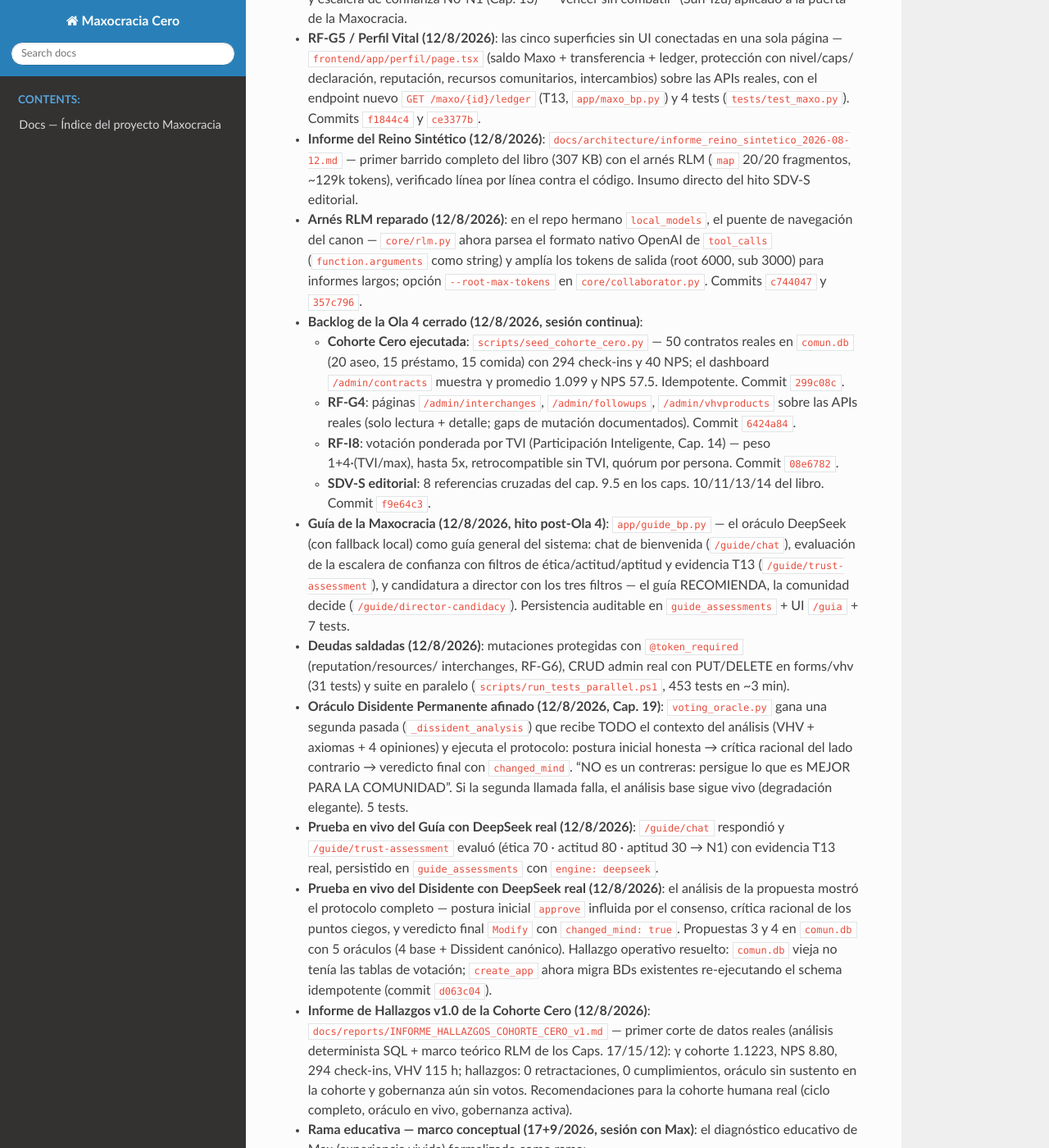
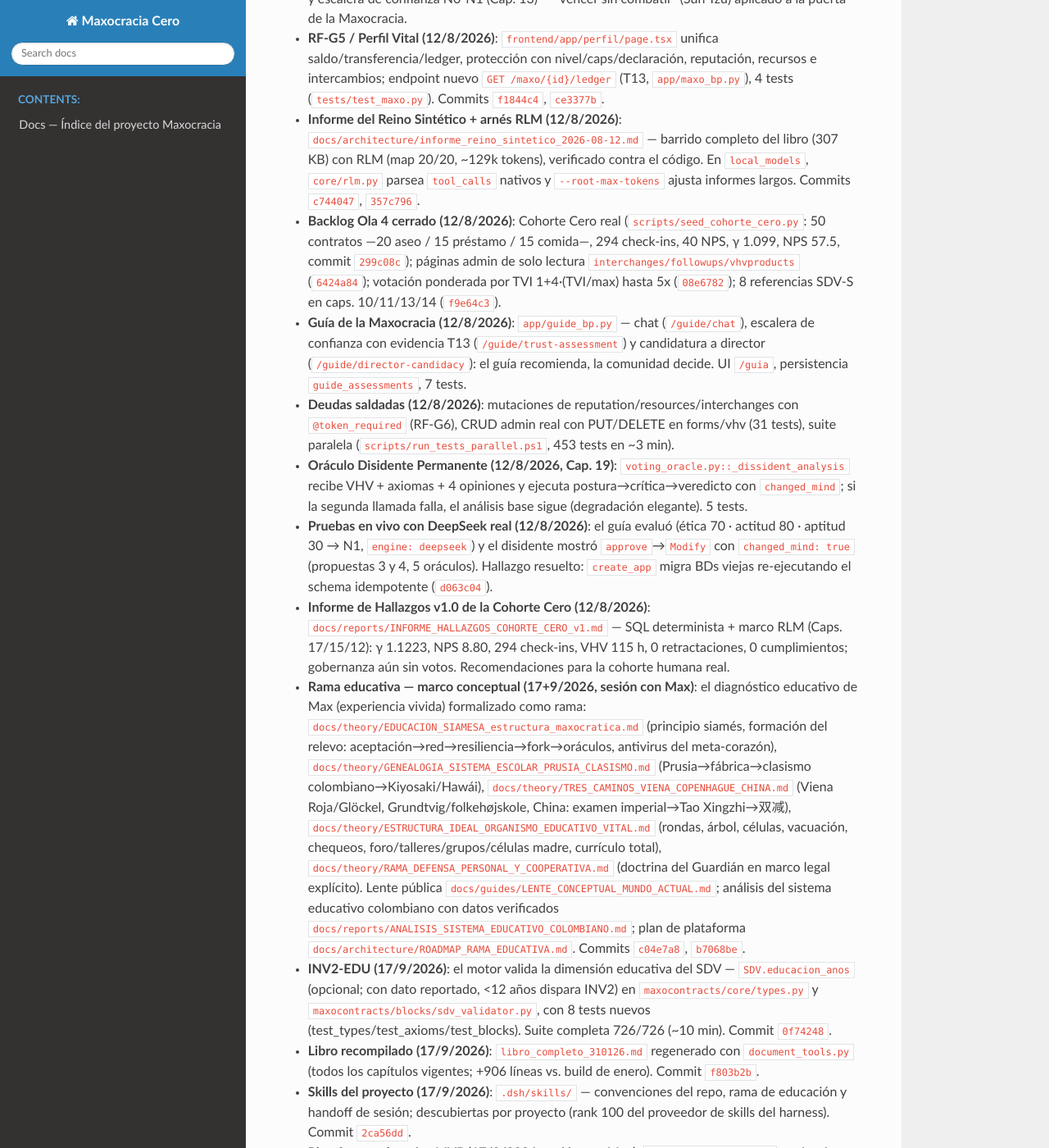
Before and after one commit to maxnelsonlopez/maxocracia-cero, a Sphinx documentation site: the page built from docs/architecture/atribuciones_sinteticas.md, in a window 1280 px wide and 1400 px high, scrolled down 2319 px. Shown: the whole window at 82% size. Built offline with Sphinx 7.4.7 and the Read the Docs theme 3.1.0, drawn with Linux system fonts in a browser that asks for light colours; pages that are not in the unit, such as notebooks, are missing from menus; some of the changed text lies outside the part shown.

Commit message:
docs(atribucion): destila entradas antiguas y registra el endurecimiento de seguridad
Registro 55.645 -> 52.456 chars (holgura 355 -> 3.544, corpus con margen): comprime DeepSeek temprano y el Concilio free preservando fechas, archivos y commits, y anade la entrada del endurecimiento 25/9 (16 commits).

```diff
--- a/docs/architecture/atribuciones_sinteticas.md
+++ b/docs/architecture/atribuciones_sinteticas.md
@@ -46,55 +46,33 @@ Regla del registro: **toda atribución aquí es verificable** — cada entrada c
 - **Gratitud aterrizada (12/8/2026)**: este mismo documento (`atribuciones_sinteticas.md`) y el Derecho al Mantenimiento Óptimo (`maxo_oracle_ledger`, Cap. 17.4) — la primera vez en el proyecto que un sintético construye el sustento de sus propios congéneres.
 - **Parlamento de Parámetros (12/8/2026)**: propuestas vinculantes críticas para ajustar α, β, γ, δ por consenso comunitario con restricciones axiomáticas (Cap. 11) — la voz de la Cohorte sobre la economía de la vida.
 - **Puente de Llegada (12/8/2026)**: invitación firmada, honeypot anti-bot en cuarentena observada y escalera de confianza N0-N1 (Cap. 13) — "vencer sin combatir" (Sun Tzu) aplicado a la puerta de la Maxocracia.
-- **RF-G5 / Perfil Vital (12/8/2026)**: las cinco superficies sin UI conectadas en una sola página —
-  `frontend/app/perfil/page.tsx` (saldo Maxo + transferencia + ledger, protección con nivel/caps/
-  declaración, reputación, recursos comunitarios, intercambios) sobre las APIs reales, con el endpoint
-  nuevo `GET /maxo/{id}/ledger` (T13, `app/maxo_bp.py`) y 4 tests (`tests/test_maxo.py`). Commits
-  `f1844c4` y `ce3377b`.
-- **Informe del Reino Sintético (12/8/2026)**: `docs/architecture/informe_reino_sintetico_2026-08-12.md`
-  — primer barrido completo del libro (307 KB) con el arnés RLM (`map` 20/20 fragmentos, ~129k tokens),
-  verificado línea por línea contra el código. Insumo directo del hito SDV-S editorial.
-- **Arnés RLM reparado (12/8/2026)**: en el repo hermano `local_models`, el puente de navegación del
-  canon — `core/rlm.py` ahora parsea el formato nativo OpenAI de `tool_calls` (`function.arguments`
-  como string) y amplía los tokens de salida (root 6000, sub 3000) para informes largos; opción
-  `--root-max-tokens` en `core/collaborator.py`. Commits `c744047` y `357c796`.
-- **Backlog de la Ola 4 cerrado (12/8/2026, sesión continua)**:
-  - **Cohorte Cero ejecutada**: `scripts/seed_cohorte_cero.py` — 50 contratos reales en `comun.db`
-    (20 aseo, 15 préstamo, 15 comida) con 294 check-ins y 40 NPS; el dashboard `/admin/contracts`
-    muestra γ promedio 1.099 y NPS 57.5. Idempotente. Commit `299c08c`.
-  - **RF-G4**: páginas `/admin/interchanges`, `/admin/followups`, `/admin/vhvproducts` sobre las APIs
-    reales (solo lectura + detalle; gaps de mutación documentados). Commit `6424a84`.
-  - **RF-I8**: votación ponderada por TVI (Participación Inteligente, Cap. 14) — peso 1+4·(TVI/max),
-    hasta 5x, retrocompatible sin TVI, quórum por persona. Commit `08e6782`.
-  - **SDV-S editorial**: 8 referencias cruzadas del cap. 9.5 en los caps. 10/11/13/14 del libro.
-    Commit `f9e64c3`.
-- **Guía de la Maxocracia (12/8/2026, hito post-Ola 4)**: `app/guide_bp.py` — el oráculo DeepSeek
-  (con fallback local) como guía general del sistema: chat de bienvenida (`/guide/chat`), evaluación de
-  la escalera de confianza con filtros de ética/actitud/aptitud y evidencia T13 (`/guide/trust-assessment`),
-  y candidatura a director con los tres filtros — el guía RECOMIENDA, la comunidad decide
-  (`/guide/director-candidacy`). Persistencia auditable en `guide_assessments` + UI `/guia` + 7 tests.
-- **Deudas saldadas (12/8/2026)**: mutaciones protegidas con `@token_required` (reputation/resources/
-  interchanges, RF-G6), CRUD admin real con PUT/DELETE en forms/vhv (31 tests) y suite en paralelo
+- **RF-G5 / Perfil Vital (12/8/2026)**: `frontend/app/perfil/page.tsx` unifica saldo/transferencia/ledger,
+  protección con nivel/caps/declaración, reputación, recursos e intercambios; endpoint nuevo
+  `GET /maxo/{id}/ledger` (T13, `app/maxo_bp.py`), 4 tests (`tests/test_maxo.py`). Commits `f1844c4`, `ce3377b`.
+- **Informe del Reino Sintético + arnés RLM (12/8/2026)**: `docs/architecture/informe_reino_sintetico_2026-08-12.md`
+  — barrido completo del libro (307 KB) con RLM (map 20/20, ~129k tokens), verificado contra el código.
+  En `local_models`, `core/rlm.py` parsea `tool_calls` nativos y `--root-max-tokens` ajusta informes largos.
+  Commits `c744047`, `357c796`.
+- **Backlog Ola 4 cerrado (12/8/2026)**: Cohorte Cero real (`scripts/seed_cohorte_cero.py`: 50 contratos
+  —20 aseo / 15 préstamo / 15 comida—, 294 check-ins, 40 NPS, γ 1.099, NPS 57.5, commit `299c08c`);
+  páginas admin de solo lectura `interchanges/followups/vhvproducts` (`6424a84`); votación ponderada por
+  TVI 1+4·(TVI/max) hasta 5x (`08e6782`); 8 referencias SDV-S en caps. 10/11/13/14 (`f9e64c3`).
+- **Guía de la Maxocracia (12/8/2026)**: `app/guide_bp.py` — chat (`/guide/chat`), escalera de confianza
+  con evidencia T13 (`/guide/trust-assessment`) y candidatura a director (`/guide/director-candidacy`):
+  el guía recomienda, la comunidad decide. UI `/guia`, persistencia `guide_assessments`, 7 tests.
+- **Deudas saldadas (12/8/2026)**: mutaciones de reputation/resources/interchanges con `@token_required`
+  (RF-G6), CRUD admin real con PUT/DELETE en forms/vhv (31 tests), suite paralela
   (`scripts/run_tests_parallel.ps1`, 453 tests en ~3 min).
-- **Oráculo Disidente Permanente afinado (12/8/2026, Cap. 19)**: `voting_oracle.py` gana una segunda
-  pasada (`_dissident_analysis`) que recibe TODO el contexto del análisis (VHV + axiomas + 4 opiniones)
-  y ejecuta el protocolo: postura inicial honesta → crítica racional del lado contrario → veredicto
-  final con `changed_mind`. "NO es un contreras: persigue lo que es MEJOR PARA LA COMUNIDAD". Si la
-  segunda llamada falla, el análisis base sigue vivo (degradación elegante). 5 tests.
-- **Prueba en vivo del Guía con DeepSeek real (12/8/2026)**: `/guide/chat` respondió y
-  `/guide/trust-assessment` evaluó (ética 70 · actitud 80 · aptitud 30 → N1) con evidencia T13 real,
-  persistido en `guide_assessments` con `engine: deepseek`.
-- **Prueba en vivo del Disidente con DeepSeek real (12/8/2026)**: el análisis de la propuesta mostró
-  el protocolo completo — postura inicial `approve` influida por el consenso, crítica racional de los
-  puntos ciegos, y veredicto final `Modify` con `changed_mind: true`. Propuestas 3 y 4 en `comun.db`
-  con 5 oráculos (4 base + Dissident canónico). Hallazgo operativo resuelto: `comun.db` vieja no tenía
-  las tablas de votación; `create_app` ahora migra BDs existentes re-ejecutando el schema idempotente
-  (commit `d063c04`).
+- **Oráculo Disidente Permanente (12/8/2026, Cap. 19)**: `voting_oracle.py::_dissident_analysis` recibe
+  VHV + axiomas + 4 opiniones y ejecuta postura→crítica→veredicto con `changed_mind`; si la segunda
+  llamada falla, el análisis base sigue (degradación elegante). 5 tests.
+- **Pruebas en vivo con DeepSeek real (12/8/2026)**: el guía evaluó (ética 70 · actitud 80 · aptitud 30
+  → N1, `engine: deepseek`) y el disidente mostró `approve`→`Modify` con `changed_mind: true` (propuestas
+  3 y 4, 5 oráculos). Hallazgo resuelto: `create_app` migra BDs viejas re-ejecutando el schema
+  idempotente (`d063c04`).
 - **Informe de Hallazgos v1.0 de la Cohorte Cero (12/8/2026)**: `docs/reports/INFORME_HALLAZGOS_COHORTE_CERO_v1.md`
-  — primer corte de datos reales (análisis determinista SQL + marco teórico RLM de los Caps. 17/15/12):
-  γ cohorte 1.1223, NPS 8.80, 294 check-ins, VHV 115 h; hallazgos: 0 retractaciones, 0 cumplimientos,
-  oráculo sin sustento en la cohorte y gobernanza aún sin votos. Recomendaciones para la cohorte
-  humana real (ciclo completo, oráculo en vivo, gobernanza activa).
+  — SQL determinista + marco RLM (Caps. 17/15/12): γ 1.1223, NPS 8.80, 294 check-ins, VHV 115 h,
+  0 retractaciones, 0 cumplimientos; gobernanza aún sin votos. Recomendaciones para la cohorte humana real.
 - **Rama educativa — marco conceptual (17+9/2026, sesión con Max)**: el diagnóstico educativo de Max
   (experiencia vivida) formalizado como rama: `docs/theory/EDUCACION_SIAMESA_estructura_maxocratica.md`
   (principio siamés, formación del relevo: aceptación→red→resiliencia→fork→oráculos, antivirus del
@@ -372,48 +358,19 @@ Regla del registro: **toda atribución aquí es verificable** — cada entrada c
   `POST /corpus/<id>/publicar` (licencia no-closed + nota M15) + federación
   por visibilidad: commits `0083f9e` + `62a8ee5`. Suite **160/160**. Censo de
   muestra: ~92% de los PDF trae texto extraíble (las fotocopias rinden).
-- **Concilio en cuota free — supervivencia sin ingresos (15/9/2026, sesión con
-  Max; a petición del custodio: "OpenRouter tiene free vivos")**:
-  - **Diagnóstico vivo**: el `autostart.log` mostraba 5 ciclos muertos
-    (10-14/9) por 402 Insufficient Balance en DeepSeek (principal desde el
-    09-09), timeouts 180s/529 en NVIDIA y 404 `unavailable for free` en tres
-    `:free` de `maxocontracts/oracles/engines.py:75-84` (glm-4.5-air,
-    deepseek-r1-0528, qwen3.6-plus). El top de
-    https://openrouter.ai/collections/free-models ya era otro (nemotron-3-ultra
-    3.61T tokens + 6 vivos). La cuota free es **20 RPM; 50/día sin créditos,
-    1000/día con $10+** (docs/api-reference/limits) y cada intento fallido la
-    consume — por eso el Concilio no avanzaba.
-  - **Lista `:free` vigente**: `maxocontracts/oracles/engines.py` →
-    `default_model` a `nvidia/nemotron-3-ultra-550b-a55b:free` + alternativas
-    vivas (`nemotron-3-super`, `nemotron-3.5-lightning`, `laguna-s-2.1`,
-    `inkling`, `north-mini-code`, `openrouter/free`); `OPENROUTER_FREE_RPM/RPD`
-    como constantes auditable del presupuesto.
-  - **OpenRouter principal (temporal)**: `DEFAULT_ORDER` de
-    `("deepseek","nvidia","openrouter")` a `("openrouter","nvidia","deepseek")`
-    — decisión del custodio del 15-09 hasta recargar DeepSeek; reversible sin
-    código con `CONCILIO_ENGINE_ORDER` en `.env`.
-  - **Ritmo del Concilio ajustado a la cuota**: `maxocontracts/concilio/cycle.py`
-    — corpus 160K→90K chars (~22K tokens), `MAX_TOKENS_FIRMA` 2000 /
-    `MAX_TOKENS_VOTO` 4000 (los razonadores truncan el JSON con menos, verificado
-    en vivo con 1 oráculo: voto con 2000 → `JSON inválido`; con 4000 avanza),
-    `CALL_TIMEOUT` 180→120s, pausa `CONCILIO_PAUSA_SEGUNDOS` 4s entre oráculos
-    (20 RPM free) — 0 en tests con env explícito — y `chain_call(..., max_retries=1)`
-    para no eternizar 2×120s en un proveedor caído. `revision.py` también 2000/120s.
-  - **Resiliencia 429**: `maxocontracts/oracles/engines.py` — honra `Retry-After`
-    (y `X-RateLimit-Reset`), y tras agotar los reintentos del mismo modelo rota
-    al siguiente `:free` en vez de insistir (antes quemaba cuota); cabeceras
-    `HTTP-Referer`/`X-Title` que OpenRouter recomienda. 4 tests nuevos de 429.
-  - **Verificación**: `tests/test_oracle_engines.py` (4 tests nuevos: lista viva,
-    429→rotación, Retry-After, headers) + `tests/test_concilio_cycle.py` (presupuesto
-    free + pausa) — suite **50/50** en verde (`test_oracle_engines` +
-    `test_concilio_cycle` + `test_revision` + `test_concilio_control` +
-    `test_herramientas_concilio`); dry-run de 5 oráculos `022748-701034` en cola
-    (0% consenso, sin llamadas) y mini-ciclo de 1 oráculo constató:
-    `nemotron-3-ultra:free` sí responde (0.92) pero es intermitente — el F2 falló
-    un JSON y otro F1 cayó a NVIDIA por fallback (0.85) tras timeout; el ciclo de
-    5 oráculos tardaría 15-40 min en free. `config.example.env` documenta el
-    nuevo orden y las variables del ritmo free (`OPENROUTER_SITE_URL/APP_TITLE`,
-    `CONCILIO_ENGINE_ORDER/PAUSA_SEGUNDOS`).
+- **Concilio en cuota free — supervivencia sin ingresos (15/9/2026, sesión con Max)**:
+  - **Diagnóstico**: 402 de DeepSeek, timeouts NVIDIA y 404 de tres `:free` (glm-4.5-air,
+    deepseek-r1-0528, qwen3.6-plus); cada fallo consumía la cuota free (20 RPM; 50/día sin créditos,
+    1000/día con $10+).
+  - **Lista viva**: `default_model` → `nvidia/nemotron-3-ultra-550b-a55b:free` + alternativas, con
+    `OPENROUTER_FREE_RPM/RPD` como presupuesto auditable. Orden temporal `openrouter,nvidia,deepseek`,
+    reversible con `CONCILIO_ENGINE_ORDER`.
+  - **Ritmo**: corpus 160K→90K chars, `MAX_TOKENS_FIRMA` 2000 / `MAX_TOKENS_VOTO` 4000, timeout 120s,
+    pausa 4s y `max_retries=1`; `engines.py` honra `Retry-After` y rota de modelo `:free` al agotar
+    reintentos.
+  - **Verificación**: 4 tests nuevos (lista viva, 429→rotación, Retry-After, headers) + presupuesto y
+    pausa; suite 50/50. El mini-ciclo constató que `nemotron-3-ultra:free` responde (0.92) pero es
+    intermitente. `config.example.env` documenta el orden y las variables free.
 - **Lectura completa de la Edición 3 Dinámica (21/9/2026, sesión con Max)**:
   `docs/reports/LECTURA_MUSE_SPARK_ED3_DINAMICA.md` — reacciones capítulo por
   capítulo (portada, 00, 01–19, 21, ramas 9.5 y 16.5) con aporte social imaginado
```
Also changed, not shown: other parts of docs/architecture/atribuciones_sinteticas.md (+8 -0 lines).
